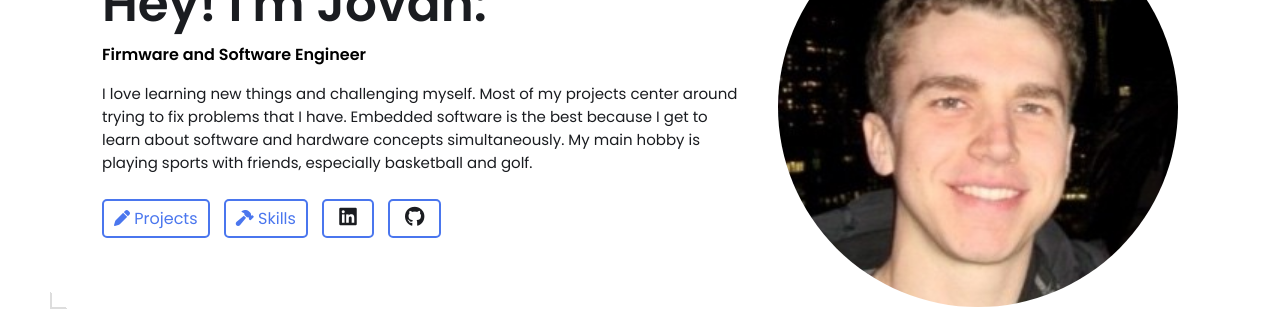
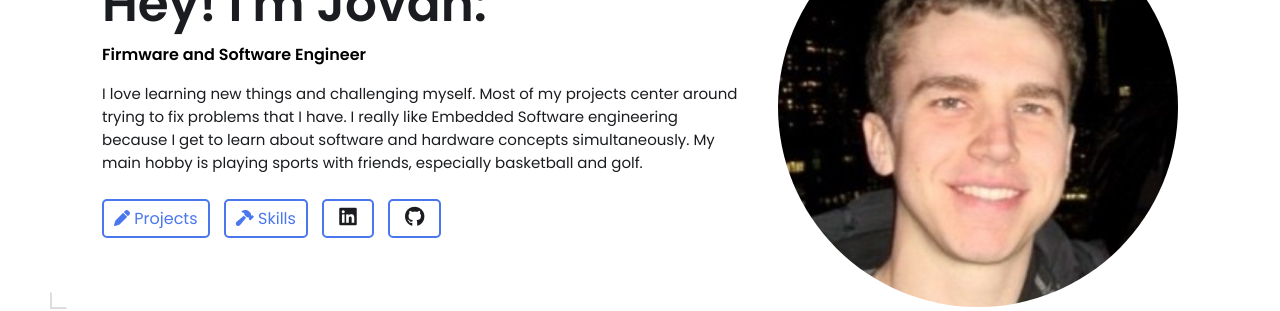
Before and after one commit to jovankoledin/jovankoledin.github.io, a Jekyll site: the page built from index.html, in a window 1280 px wide. Shown: the part 225-536 px from the top of the page. Built offline with Jekyll 4.4.1, drawn with Linux system fonts in a browser that asks for light colours.

Commit message:
Update _config.yml

```diff
--- a/_config.yml
+++ b/_config.yml
@@ -16,7 +16,7 @@ name: Jovan Koledin
 headline: Firmware and Software Engineer
 description: >- # dont remove this line. this will ignore all new lines until the next section
   I love learning new things and challenging myself. Most of my projects center around trying to fix problems that I have.
-  Embedded software is the best because I get to learn about software and hardware concepts simultaneously.
+  I really like Embedded Software engineering because I get to learn about software and hardware concepts simultaneously.
   My main hobby is playing sports with friends, especially basketball and golf.
 
 
```
